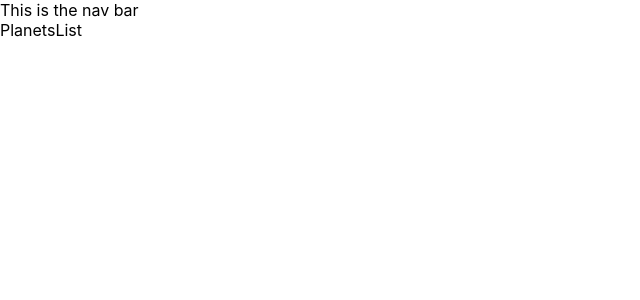
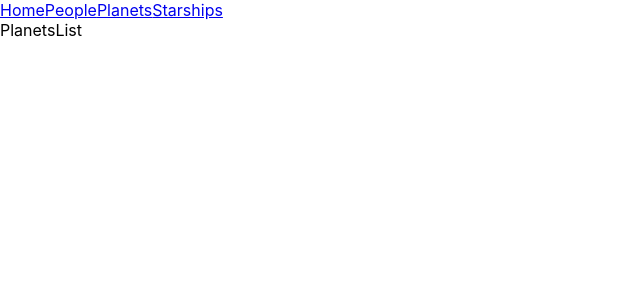
Before and after one commit to cmwilson21/swapi-fun-project, a React (Create React App) app: page /planets in a window 1280 px wide. Shown: the top 300 px of the page, without its empty margins (0-640 px from the left). Built offline with nearby package versions, Linux system fonts and the light colour scheme.

Commit message:
added basic routing

```diff
--- a/src/components/NavBar.js
+++ b/src/components/NavBar.js
@@ -1,7 +1,15 @@
 import React from "react";
+import { NavLink } from "react-router-dom";
 
 const NavBar = () => {
-  return <div>This is the nav bar</div>;
+  return (
+    <div>
+      <NavLink to="/">Home</NavLink>
+      <NavLink to="/people">People</NavLink>
+      <NavLink to="/planets">Planets</NavLink>
+      <NavLink to="/starships">Starships</NavLink>
+    </div>
+  );
 };
 
 export default NavBar;
```
